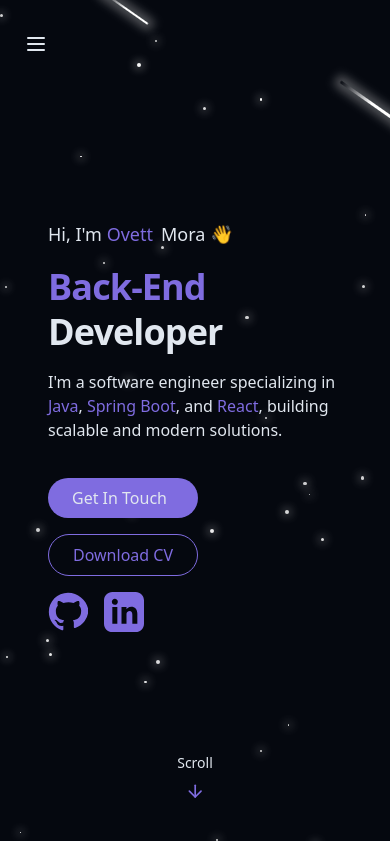
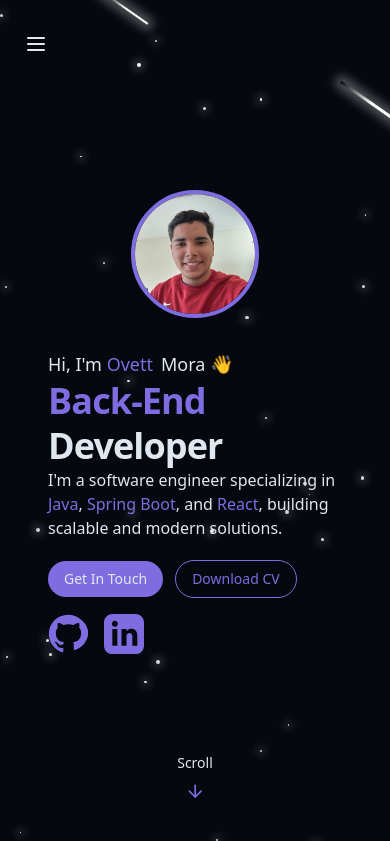
Before and after one commit to Ovtt17/portfolio_ovtt17, a React (Vite) app: page / in a window 390 px wide. Shown: the top 841 px of the page. Built offline with nearby package versions, Linux system fonts and the light colour scheme.

Commit message:
feat: add profile image and enhance HeroSection layout with responsive design

```diff
--- a/src/components/HeroSection/HeroButtons.tsx
+++ b/src/components/HeroSection/HeroButtons.tsx
@@ -4,18 +4,21 @@ import LinkedInIcon from "../../assets/Icon/LinkedInIcon";
 const HeroButtons = () => (
   <div className="pt-1 flex items-center opacity-0 animate-fade-in-delay-4">
     <div className="flex flex-col sm:flex-row gap-4 pt-4 justify-center">
-      <a href="#contact" className="cosmic-button">
-        {" "}
+      <div className="flex flex-row items-center gap-3 sm:gap-4">
+        <a
+          href="#contact"
+          className="cosmic-button px-4 py-2 text-sm sm:text-base text-center"
+        >
           Get In Touch
         </a>
 
         <a
           href=""
-        className="px-6 py-2 rounded-full border border-primary text-primary hover:bg-primary/10 transition-colors duration-300"
+          className="px-4 py-2 text-sm sm:text-base text-center rounded-full border border-primary text-primary hover:bg-primary/10 transition-colors duration-300"
         >
           Download CV
         </a>
-
+      </div>
       <div className="flex gap-4">
         <a
           href="https://github.com/ovtt17"
--- a/src/components/HeroSection/HeroHeader.tsx
+++ b/src/components/HeroSection/HeroHeader.tsx
@@ -6,6 +6,10 @@ const HeroHeader = () => (
       <span className="text-gradient ml-2 opacity-0 animate-fade-in-delay-2">Mora{" "}</span>
       <span role="img" aria-label="waving hand" className="animate-wave">👋</span>
     </p>
+    <h1 className="flex flex-col sm:flex-row sm:gap-2 text-4xl lg:text-6xl font-bold tracking-tight leading-tight text-left">
+      <span className="text-primary opacity-0 animate-fade-in-delay-1">Back-End</span>
+      <span className="text-gradient opacity-0 animate-fade-in-delay-2">Developer</span>
+    </h1>
   </header>
 );
 
--- a/src/components/HeroSection/HeroTitle.tsx
+++ b/src/components/HeroSection/HeroTitle.tsx
@@ -1,5 +1,5 @@
 const HeroTitle = () => (
-  <h1 className="flex flex-col sm:flex-row sm:gap-2 text-4xl md:text-6xl font-bold tracking-tight leading-tight">
+  <h1 className="flex flex-col text-2xl sm:flex-row sm:gap-2 sm:text-4xl md:text-6xl font-bold tracking-tight leading-tight text-left">
     <span className="text-primary opacity-0 animate-fade-in-delay-1">Back-End</span>
     <span className="text-gradient opacity-0 animate-fade-in-delay-2">Developer</span>
   </h1>
--- a/src/components/HeroSection/index.tsx
+++ b/src/components/HeroSection/index.tsx
@@ -2,10 +2,10 @@ import { motion, useScroll, useTransform } from "framer-motion";
 import { useRef } from "react";
 import StarBackground from "../StarBackground";
 import HeroHeader from "./HeroHeader";
-import HeroTitle from "./HeroTitle";
 import HeroDescription from "./HeroDescription";
 import HeroButtons from "./HeroButtons";
 import ScrollIndicator from "../ScrollIndicator";
+import profileImg from "@/assets/images/about-me/profile-img.jpg";
 
 const HeroSection = () => {
   const sectionRef = useRef(null);
@@ -30,10 +30,18 @@ const HeroSection = () => {
         style={{ opacity, y, scale }}
         className="container max-w-5xl mx-auto text-left z-10 space-y-4"
       >
-        <HeroHeader />
-        <HeroTitle />
-        <HeroDescription />
-        <HeroButtons />
+        <div className="flex flex-col md:flex-row items-center md:items-start space-y-6 md:space-y-0 md:space-x-8">
+          <img
+            src={profileImg}
+            alt="Profile"
+            className="w-32 h-32 md:w-60 md:h-60 object-contain rounded-full border-4 border-primary shadow-md shrink-0"
+          />
+          <div>
+            <HeroHeader />
+            <HeroDescription />
+            <HeroButtons />
+          </div>
+        </div>
       </motion.div>
       <ScrollIndicator nextSectionName="about" />
     </motion.section>
--- a/src/hooks/useScrollEffects.ts
+++ b/src/hooks/useScrollEffects.ts
@@ -13,12 +13,12 @@ const useScrollEffects = () => {
 
   const opacity = useTransform(
     scrollYProgress,
-    isSmallScreen ? [0.5, 1] : [0, 0.5],
+    isSmallScreen ? [0.5, 1] : [0, 0.7],
     [1, 0]
   );
   const y = useTransform(
     scrollYProgress,
-    isSmallScreen ? [0.5, 1] : [0, 0.5],
+    isSmallScreen ? [0.5, 1] : [0, 0.7],
     [0, -50]
   );
 
```
Also changed, not shown: src/assets/images/about-me/profile-img.jpg (added). Lines whose indentation alone changed are shown as unchanged.
